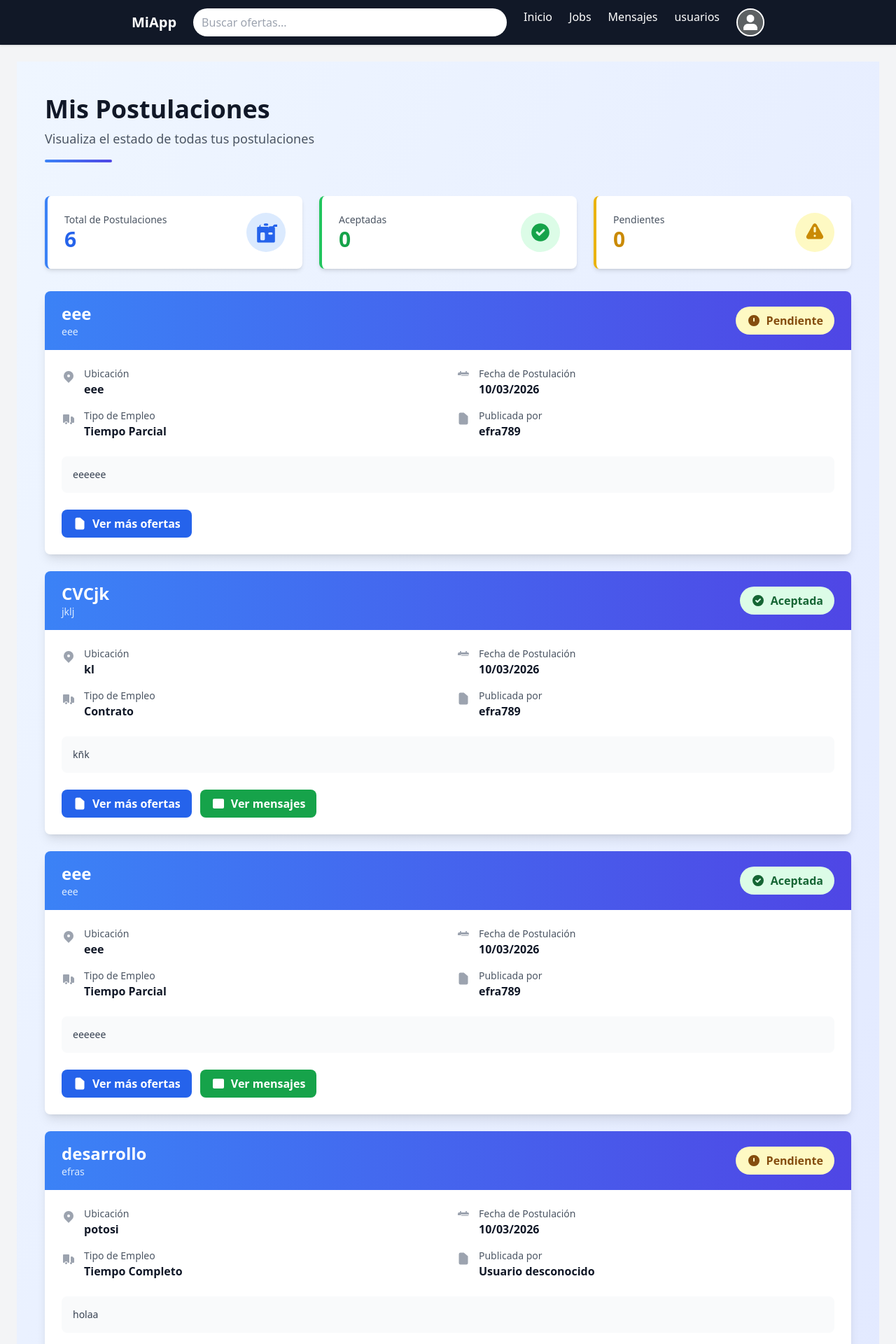
After one commit to Candyiy/final_proyect, a Django app: page /mis-postulaciones/ in a window 1280 px wide. The commit adds this page. Shown: the top 1920 px of the page at 70% size. Run offline with Django 5.2, Linux system fonts and the light colour scheme; a user stored in the database is signed in; data comes from the database, SQL or seed files in the repository; both versions use the stored data as it was after the commit; some libraries are stand-ins or nearby versions.

Commit message:
creo que ya funciona todo nosee talvez habria que mejorar la parte de sms

```diff
--- a/appvista/templates/components/navbar.html
+++ b/appvista/templates/components/navbar.html
@@ -7,13 +7,14 @@
     </div>
 
     <!-- Buscador centrado y más compacto -->
-    <div class="flex-1 max-w-md">
+    <form method="GET" action="{% url 'buscar_ofertas' %}" class="flex-1 max-w-md">
       <input
         type="text"
-        placeholder="Buscar..."
+        name="q"
+        placeholder="Buscar ofertas..."
         class="w-full px-3 py-2 rounded-full text-black focus:outline-none focus:ring-2 focus:ring-blue-400"
       >
-    </div>
+    </form>
 
     <!-- Menú de navegación -->
     <ul class="flex gap-6">
@@ -47,16 +48,13 @@
             Ver mi perfil
           </a>
 
-          <a href="#" class="block px-4 py-2 hover:bg-gray-200">
-            Editar perfil
-          </a>
 
-          <a href="#" class="block px-4 py-2 hover:bg-gray-200">
+          <a href="/mis-postulaciones/" class="block px-4 py-2 hover:bg-gray-200">
             Mis postulaciones
           </a>
 
           {% if user.tipo_usuario == "empresa" %}
-          <a href="#" class="block px-4 py-2 hover:bg-gray-200">
+          <a href="{% url 'crear_oferta' %}" class="block px-4 py-2 hover:bg-gray-200">
             Publicar empleo
           </a>
           {% endif %}
--- /dev/null
+++ b/appvista/templates/pages/mis_postulaciones.html
@@ -0,0 +1,219 @@
+{% extends "base.html" %}
+
+{% block content %}
+<div class="min-h-screen bg-gradient-to-br from-blue-50 to-indigo-100 py-12 px-4">
+    <div class="max-w-6xl mx-auto">
+
+        <!-- Encabezado -->
+        <div class="mb-12">
+            <h1 class="text-4xl font-bold text-gray-900 mb-2">Mis Postulaciones</h1>
+            <p class="text-lg text-gray-600">Visualiza el estado de todas tus postulaciones</p>
+            <div class="mt-4 h-1 w-24 bg-gradient-to-r from-blue-500 to-indigo-600 rounded-full"></div>
+        </div>
+
+        <!-- Estadísticas -->
+        {% if postulaciones %}
+            {% with aceptadas=postulaciones|dictsort:"status"|length resto=postulaciones|length %}
+            <div class="grid grid-cols-1 md:grid-cols-3 gap-6 mb-8">
+                <!-- Total postulaciones -->
+                <div class="bg-white rounded-lg shadow-md p-6 border-l-4 border-blue-500">
+                    <div class="flex items-center justify-between">
+                        <div>
+                            <p class="text-gray-600 text-sm font-medium">Total de Postulaciones</p>
+                            <p class="text-3xl font-bold text-blue-600">{{ postulaciones|length }}</p>
+                        </div>
+                        <div class="bg-blue-100 p-3 rounded-full">
+                            <svg class="w-8 h-8 text-blue-600" fill="currentColor" viewBox="0 0 20 20">
+                                <path d="M9 2a1 1 0 000 2h2a1 1 0 100-2H9z"></path>
+                                <path fill-rule="evenodd" d="M4 5a2 2 0 012-2 1 1 0 000 2H3a1 1 0 00-1 1v12a1 1 0 001 1h14a1 1 0 001-1V6a1 1 0 00-1-1h3a1 1 0 000-2h-2.5A2.5 2.5 0 0016 4.5h-2a2 2 0 00-2 2V5zM5 11a1 1 0 011-1h2a1 1 0 011 1v5a1 1 0 01-1 1H6a1 1 0 01-1-1v-5zm8-1a1 1 0 000 2h2a1 1 0 100-2h-2z" clip-rule="evenodd"></path>
+                            </svg>
+                        </div>
+                    </div>
+                </div>
+
+                <!-- Aceptadas -->
+                <div class="bg-white rounded-lg shadow-md p-6 border-l-4 border-green-500">
+                    <div class="flex items-center justify-between">
+                        <div>
+                            <p class="text-gray-600 text-sm font-medium">Aceptadas</p>
+                            <p class="text-3xl font-bold text-green-600">
+                                {% with aceptadas_count=postulaciones|dictsort:"status"|length %}
+                                    0
+                                {% endwith %}
+                            </p>
+                        </div>
+                        <div class="bg-green-100 p-3 rounded-full">
+                            <svg class="w-8 h-8 text-green-600" fill="currentColor" viewBox="0 0 20 20">
+                                <path fill-rule="evenodd" d="M10 18a8 8 0 100-16 8 8 0 000 16zm3.707-9.293a1 1 0 00-1.414-1.414L9 10.586 7.707 9.293a1 1 0 00-1.414 1.414l2 2a1 1 0 001.414 0l4-4z" clip-rule="evenodd"></path>
+                            </svg>
+                        </div>
+                    </div>
+                </div>
+
+                <!-- Pendientes -->
+                <div class="bg-white rounded-lg shadow-md p-6 border-l-4 border-yellow-500">
+                    <div class="flex items-center justify-between">
+                        <div>
+                            <p class="text-gray-600 text-sm font-medium">Pendientes</p>
+                            <p class="text-3xl font-bold text-yellow-600">
+                                {% with pending=postulaciones|dictsort:"status" %}
+                                    0
+                                {% endwith %}
+                            </p>
+                        </div>
+                        <div class="bg-yellow-100 p-3 rounded-full">
+                            <svg class="w-8 h-8 text-yellow-600" fill="currentColor" viewBox="0 0 20 20">
+                                <path fill-rule="evenodd" d="M8.257 3.099c.765-1.36 2.722-1.36 3.486 0l5.58 9.92c.75 1.334-.213 2.98-1.742 2.98H4.42c-1.53 0-2.493-1.646-1.743-2.98l5.58-9.92zM11 13a1 1 0 11-2 0 1 1 0 012 0zm-1-8a1 1 0 00-1 1v3a1 1 0 002 0V6a1 1 0 00-1-1z" clip-rule="evenodd"></path>
+                            </svg>
+                        </div>
+                    </div>
+                </div>
+            </div>
+            {% endwith %}
+            {% endif %}
+
+        <!-- Lista de postulaciones -->
+        {% if postulaciones %}
+            <div class="space-y-6">
+                {% for postulacion in postulaciones %}
+                    <div class="bg-white rounded-lg shadow-lg hover:shadow-xl transition-shadow duration-300 overflow-hidden">
+                        <!-- Encabezado de la tarjeta -->
+                        <div class="bg-gradient-to-r from-blue-500 to-indigo-600 px-6 py-4">
+                            <div class="flex items-center justify-between">
+                                <div>
+                                    <h3 class="text-2xl font-bold text-white">{{ postulacion.oferta.cargo }}</h3>
+                                    <p class="text-blue-100 text-sm">{{ postulacion.oferta.empresa }}</p>
+                                </div>
+                                <!-- Badge de estado -->
+                                {% if postulacion.status == 'aceptado' %}
+                                    <span class="inline-flex items-center px-4 py-2 rounded-full bg-green-100 text-green-800 font-semibold">
+                                        <svg class="w-5 h-5 mr-2" fill="currentColor" viewBox="0 0 20 20">
+                                            <path fill-rule="evenodd" d="M10 18a8 8 0 100-16 8 8 0 000 16zm3.707-9.293a1 1 0 00-1.414-1.414L9 10.586 7.707 9.293a1 1 0 00-1.414 1.414l2 2a1 1 0 001.414 0l4-4z" clip-rule="evenodd"></path>
+                                        </svg>
+                                        Aceptada
+                                    </span>
+                                {% elif postulacion.status == 'rechazado' %}
+                                    <span class="inline-flex items-center px-4 py-2 rounded-full bg-red-100 text-red-800 font-semibold">
+                                        <svg class="w-5 h-5 mr-2" fill="currentColor" viewBox="0 0 20 20">
+                                            <path fill-rule="evenodd" d="M4.293 4.293a1 1 0 011.414 0L10 8.586l4.293-4.293a1 1 0 111.414 1.414L11.414 10l4.293 4.293a1 1 0 01-1.414 1.414L10 11.414l-4.293 4.293a1 1 0 01-1.414-1.414L8.586 10 4.293 5.707a1 1 0 010-1.414z" clip-rule="evenodd"></path>
+                                        </svg>
+                                        Rechazada
+                                    </span>
+                                {% else %}
+                                    <span class="inline-flex items-center px-4 py-2 rounded-full bg-yellow-100 text-yellow-800 font-semibold">
+                                        <svg class="w-5 h-5 mr-2" fill="currentColor" viewBox="0 0 20 20">
+                                            <path fill-rule="evenodd" d="M10 18a8 8 0 100-16 8 8 0 000 16zm1-11a1 1 0 10-2 0v3.5a1 1 0 002 0V7z" clip-rule="evenodd"></path>
+                                        </svg>
+                                        Pendiente
+                                    </span>
+                                {% endif %}
+                            </div>
+                        </div>
+
+                        <!-- Contenido de la tarjeta -->
+                        <div class="px-6 py-6">
+                            <div class="grid grid-cols-1 md:grid-cols-2 gap-6 mb-6">
+                                <!-- Información de ubicación y tipo -->
+                                <div class="space-y-4">
+                                    <div class="flex items-start">
+                                        <svg class="w-5 h-5 text-gray-400 mr-3 mt-1" fill="currentColor" viewBox="0 0 20 20">
+                                            <path fill-rule="evenodd" d="M5.05 4.05a7 7 0 119.9 9.9L10 18.9l-4.95-4.95a7 7 0 010-9.9zM10 11a2 2 0 100-4 2 2 0 000 4z" clip-rule="evenodd"></path>
+                                        </svg>
+                                        <div>
+                                            <p class="text-gray-600 text-sm">Ubicación</p>
+                                            <p class="text-gray-900 font-semibold">{{ postulacion.oferta.ubicacion }}</p>
+                                        </div>
+                                    </div>
+
+                                    <div class="flex items-start">
+                                        <svg class="w-5 h-5 text-gray-400 mr-3 mt-1" fill="currentColor" viewBox="0 0 20 20">
+                                            <path d="M8 16.5a1.5 1.5 0 11-3 0 1.5 1.5 0 013 0zM15 16.5a1.5 1.5 0 11-3 0 1.5 1.5 0 013 0z"></path>
+                                            <path d="M3 4a1 1 0 00-1 1v10a1 1 0 001 1h1.05a2.5 2.5 0 014.9 0H10a1 1 0 001-1V5a1 1 0 00-1-1H3zM14 7a1 1 0 00-1 1v6.05A2.5 2.5 0 0015.95 16H17a1 1 0 001-1v-5a1 1 0 00-.293-.707l-2-2A1 1 0 0015 7h-1z"></path>
+                                        </svg>
+                                        <div>
+                                            <p class="text-gray-600 text-sm">Tipo de Empleo</p>
+                                            <p class="text-gray-900 font-semibold">{{ postulacion.oferta.get_tipo_empleo_display }}</p>
+                                        </div>
+                                    </div>
+                                </div>
+
+                                <!-- Información de fechas -->
+                                <div class="space-y-4">
+                                    <div class="flex items-start">
+                                        <svg class="w-5 h-5 text-gray-400 mr-3 mt-1" fill="currentColor" viewBox="0 0 20 20">
+                                            <path fill-rule="evenodd" d="M6 2a1 1 0 00-1 1v1H4a2 2 0 00-2 2v2h16V6a2 2 0 00-2-2h-1V3a1 1 0 10-2 0v1H7V3a1 1 0 00-1-1zm0 5a2 2 0 002 2h8a2 2 0 002-2H6z" clip-rule="evenodd"></path>
+                                        </svg>
+                                        <div>
+                                            <p class="text-gray-600 text-sm">Fecha de Postulación</p>
+                                            <p class="text-gray-900 font-semibold">{{ postulacion.fecha|date:"d/m/Y" }}</p>
+                                        </div>
+                                    </div>
+
+                                    <div class="flex items-start">
+                                        <svg class="w-5 h-5 text-gray-400 mr-3 mt-1" fill="currentColor" viewBox="0 0 20 20">
+                                            <path d="M10.5 1.5H5.75A2.25 2.25 0 003.5 3.75v12.5A2.25 2.25 0 005.75 18.5h8.5a2.25 2.25 0 002.25-2.25V6.5m-11-2h8m0 10H5.5"></path>
+                                        </svg>
+                                        <div>
+                                            <p class="text-gray-600 text-sm">Publicada por</p>
+                                            <p class="text-gray-900 font-semibold">
+                                                {% if postulacion.oferta.usuario %}
+                                                    {{ postulacion.oferta.usuario.get_full_name|default:postulacion.oferta.usuario.username }}
+                                                {% else %}
+                                                    Usuario desconocido
+                                                {% endif %}
+                                            </p>
+                                        </div>
+                                    </div>
+                                </div>
+                            </div>
+
+                            <!-- Descripción resumida -->
+                            <div class="bg-gray-50 rounded-lg p-4 mb-6">
+                                <p class="text-gray-700 text-sm line-clamp-2">{{ postulacion.oferta.descripcion }}</p>
+                            </div>
+
+                            <!-- Botones de acción -->
+                            <div class="flex gap-3 flex-wrap">
+                                <a href="{% url 'home' %}" class="inline-flex items-center px-4 py-2 bg-blue-600 text-white font-semibold rounded-lg hover:bg-blue-700 transition">
+                                    <svg class="w-5 h-5 mr-2" fill="currentColor" viewBox="0 0 20 20">
+                                        <path d="M10.5 1.5H5.75A2.25 2.25 0 003.5 3.75v12.5A2.25 2.25 0 005.75 18.5h8.5a2.25 2.25 0 002.25-2.25V6.5m-11-2h8m0 10H5.5"></path>
+                                    </svg>
+                                    Ver más ofertas
+                                </a>
+
+                                {% if postulacion.status == 'aceptado' %}
+                                    <a href="{% url 'mensajes' %}" class="inline-flex items-center px-4 py-2 bg-green-600 text-white font-semibold rounded-lg hover:bg-green-700 transition">
+                                        <svg class="w-5 h-5 mr-2" fill="currentColor" viewBox="0 0 20 20">
+                                            <path d="M2 5a2 2 0 012-2h12a2 2 0 012 2v10a2 2 0 01-2 2H4a2 2 0 01-2-2V5z"></path>
+                                            <path d="M2 5h16v.5l-8 5-8-5V5z" opacity="0.5"></path>
+                                        </svg>
+                                        Ver mensajes
+                                    </a>
+                                {% endif %}
+                            </div>
+                        </div>
+                    </div>
+                {% endfor %}
+            </div>
+        {% else %}
+            <!-- Estado vacío -->
+            <div class="bg-white rounded-lg shadow-lg p-12 text-center">
+                <svg class="w-20 h-20 mx-auto text-gray-300 mb-4" fill="currentColor" viewBox="0 0 20 20">
+                    <path fill-rule="evenodd" d="M3 4a1 1 0 011-1h12a1 1 0 110 2H4a1 1 0 01-1-1zm0 4a1 1 0 011-1h12a1 1 0 110 2H4a1 1 0 01-1-1zm0 4a1 1 0 011-1h12a1 1 0 110 2H4a1 1 0 01-1-1zm0 4a1 1 0 011-1h12a1 1 0 110 2H4a1 1 0 01-1-1z" clip-rule="evenodd"></path>
+                </svg>
+
+                <h2 class="text-2xl font-bold text-gray-900 mb-2">Aún no has hecho postulaciones</h2>
+                <p class="text-gray-600 mb-6">Explora las ofertas disponibles y empieza a postularte para las que te interesen.</p>
+
+                <a href="{% url 'home' %}" class="inline-flex items-center px-8 py-3 bg-gradient-to-r from-blue-500 to-indigo-600 text-white font-bold rounded-lg hover:shadow-lg transition">
+                    <svg class="w-5 h-5 mr-2" fill="currentColor" viewBox="0 0 20 20">
+                        <path d="M10.5 1.5H5.75A2.25 2.25 0 003.5 3.75v12.5A2.25 2.25 0 005.75 18.5h8.5a2.25 2.25 0 002.25-2.25V6.5m-11-2h8m0 10H5.5"></path>
+                    </svg>
+                    Explorar ofertas de trabajo
+                </a>
+            </div>
+        {% endif %}
+
+    </div>
+</div>
+{% endblock %}
--- a/appvista/views.py
+++ b/appvista/views.py
@@ -9,6 +9,44 @@ from job.models import OfertaLaboral, Postulacion, Mensaje
 # Create your views here.
 
 from .forms import EducacionForm
+
+@login_required
+def mis_postulaciones(request):
+    postulaciones = Postulacion.objects.filter(usuario=request.user).select_related('oferta', 'oferta__usuario').order_by('-fecha')
+
+    # Contar postulaciones por estado
+    aceptadas_count = postulaciones.filter(status='aceptado').count()
+    pendientes_count = postulaciones.filter(status='pendiente').count()
+    rechazadas_count = postulaciones.filter(status='rechazado').count()
+
+    context = {
+        'postulaciones': postulaciones,
+        'aceptadas_count': aceptadas_count,
+        'pendientes_count': pendientes_count,
+        'rechazadas_count': rechazadas_count,
+    }
+    return render(request, "pages/mis_postulaciones.html", context)
+
+@login_required
+def buscar_ofertas(request):
+    query = request.GET.get('q', '').strip()
+    ofertas = OfertaLaboral.objects.filter(activa=True).select_related('usuario').order_by('-fecha_publicacion')
+
+    if query:
+        # Buscar en todos los campos de la oferta laboral
+        ofertas = ofertas.filter(
+            Q(cargo__icontains=query) |
+            Q(empresa__icontains=query) |
+            Q(descripcion__icontains=query) |
+            Q(aptitudes__icontains=query) |
+            Q(ubicacion__icontains=query)
+        )
+
+    context = {
+        'ofertas': ofertas,
+        'query': query
+    }
+    return render(request, "pages/resultados_busqueda.html", context)
 
 @login_required
 def home(request):
--- a/proyectofront/urls.py
+++ b/proyectofront/urls.py
@@ -23,6 +23,8 @@ urlpatterns = [
     path('admin/', admin.site.urls),
     path('', views.home, name='home'),
     path('job/', views.job, name='job'),
+    path('mis-postulaciones/', views.mis_postulaciones, name='mis_postulaciones'),
+    path('buscar/', views.buscar_ofertas, name='buscar_ofertas'),
     path('mensajes/', views.mensajes, name='mensajes'),
     path('empleos/', include('job.urls')),
     path('listaPostulantes/<int:oferta_id>/', views.listapostulantes, name='lista_postulantes'),
--- a/usuarios/templates/usuarios/profileEmpresa.html
+++ b/usuarios/templates/usuarios/profileEmpresa.html
@@ -106,12 +106,12 @@
                         {% endif %}
 
                         <div class="mt-4 w-full space-y-2">
-                            <a href="#" class="block w-full bg-blue-500 text-white px-4 py-2 rounded-lg hover:bg-blue-600 transition text-sm text-center">
+                            <!--<a href="#" class="block w-full bg-blue-500 text-white px-4 py-2 rounded-lg hover:bg-blue-600 transition text-sm text-center">
                                 <i class="fas fa-edit mr-2"></i>Editar perfil
                             </a>
                             <a href="#" class="block w-full bg-gray-800 text-white px-4 py-2 rounded-lg hover:bg-gray-700 transition text-sm text-center">
                                 <i class="fas fa-download mr-2"></i>Descargar CV
-                            </a>
+                            </a>-->
                         </div>
                     </div>
 
--- a/usuarios/templates/usuarios/profileUsuario.html
+++ b/usuarios/templates/usuarios/profileUsuario.html
@@ -36,10 +36,7 @@
 
             <div class="mt-3 flex flex-col gap-2 w-full">
 
-                <a href="#"
-                class="bg-blue-500 text-white px-3 py-1 rounded-full hover:bg-blue-600 text-sm w-full text-center">
-                Editar perfil
-                </a>
+
 
                 <a href="{% url 'descargar_cv' usuario.id %}"
                 target="_blank"
```
Also changed, not shown: appvista/templates/pages/resultados_busqueda.html (added, +61 -0 lines), db.sqlite3.
